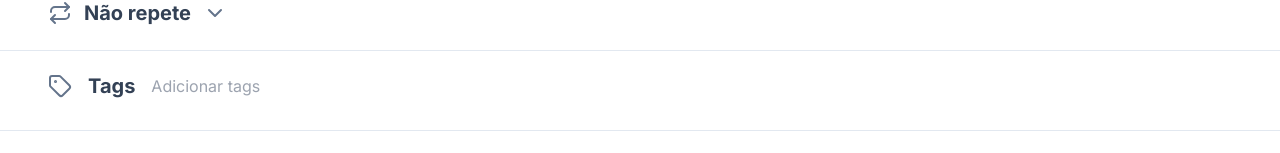
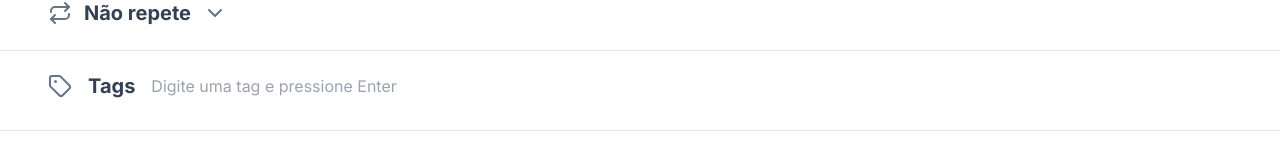
Before and after one commit to Heitor-moreira/Drachma, a React (Vite) app: page / in a window 1280 px wide. Both pictures are taken after a click on the button 513 px from the left and 158 px from the top of the page. Shown: the part 382-535 px from the top of the page. Built offline with nearby package versions, Linux system fonts and the light colour scheme.

Commit message:
fix: corrige composição das tags

```diff
--- a/components/TransactionForm.tsx
+++ b/components/TransactionForm.tsx
@@ -28,9 +28,20 @@ const formatCurrency = (value: string, currencySymbol: string) => {
   return `${currencySymbol} ${number.toLocaleString('pt-BR', { minimumFractionDigits: 2, maximumFractionDigits: 2 })}`;
 };
 
-const normalizeTag = (value: string) => value.trim().toLowerCase().replace(/\s+/g, ' ');
+export const normalizeTag = (value: string) => value.trim().toLowerCase().replace(/\s+/g, ' ');
 const tagKey = (value: string) => normalizeTag(value).normalize('NFD').replace(/[\u0300-\u036f]/g, '').replace(/\s+/g, ' ');
-const uniqueTags = (tags: string[]) => Array.from(new Map(tags.map(tag => [tagKey(tag), normalizeTag(tag).replace(/\s+/g, ' ')])).values());
+export const uniqueTags = (tags: string[]) => {
+  const result: string[] = [];
+  tags.forEach(tag => {
+    const normalized = normalizeTag(tag);
+    if (normalized && !result.some(existing => tagKey(existing) === tagKey(normalized))) result.push(normalized);
+  });
+  return result;
+};
+export const commitTag = (tags: string[], value: string) => {
+  const normalized = normalizeTag(value);
+  return normalized ? uniqueTags([...tags, normalized]) : uniqueTags(tags);
+};
 
 type RecurrenceFrequency = 'NONE' | 'DAILY' | 'WEEKLY' | 'MONTHLY' | 'YEARLY';
 type RecurrenceEndMode = 'INFINITE' | 'COUNT';
@@ -44,6 +55,7 @@ const TransactionForm: React.FC<Props> = ({ onAdd, onClose, onDelete, initialDat
   const [committedTags, setCommittedTags] = useState<string[]>(uniqueTags(initialData?.tags || []));
   const [tagsText, setTagsText] = useState('');
   const [isTagsFocused, setIsTagsFocused] = useState(false);
+  const isTagComposingRef = useRef(false);
   type EntryKind = 'INCOME' | 'EXPENSE' | 'SAVINGS' | 'CARD';
   const startingGroup = initialData?.entryType || initialFinancialGroup;
   const initialKind: EntryKind = initialData?.entryType || (startingGroup === 'CARD' ? 'CARD' : startingGroup === 'SAVINGS' ? 'SAVINGS' : startingGroup === 'EXPENSE' ? 'EXPENSE' : 'INCOME');
@@ -63,14 +75,10 @@ const TransactionForm: React.FC<Props> = ({ onAdd, onClose, onDelete, initialDat
     })
     .slice(0, 3);
   const allTags = uniqueTags([...committedTags, ...(tagsText.trim() ? [tagsText] : [])]);
-  const handleTagInput = (value: string) => {
-    if (/\s$/.test(value)) {
-      const tag = normalizeTag(value);
-      if (tag && !committedTags.some(committedTag => tagKey(committedTag) === tagKey(tag))) setCommittedTags(prev => uniqueTags([...prev, tag]));
-      setTagsText('');
-      return;
-    }
-    setTagsText(value.toLowerCase());
+  const handleTagInput = (value: string) => setTagsText(value);
+  const commitCurrentTag = () => {
+    setCommittedTags(prev => commitTag(prev, tagsText));
+    setTagsText('');
   };
   const kindMeta = { INCOME: { label: 'Entrada', color: 'text-emerald-600', pill: '#d1fae5', button: 'bg-emerald-500', icon: ArrowDownLeft }, EXPENSE: { label: 'Saída', color: 'text-rose-600', pill: '#ffe4e6', button: 'bg-rose-500', icon: ArrowUpRight }, SAVINGS: { label: 'Economia', color: 'text-lime-600', pill: '#ecfccb', button: 'bg-lime-500', icon: ArrowDownLeft }, CARD: { label: 'Gasto com cartão', color: 'text-violet-600', pill: '#ede9fe', button: 'bg-violet-600', icon: CreditCard } }[entryKind];
   const selectKind = (kind: EntryKind) => { setEntryKind(kind); };
@@ -313,13 +321,18 @@ const TransactionForm: React.FC<Props> = ({ onAdd, onClose, onDelete, initialDat
                 onFocus={() => setIsTagsFocused(true)}
                 onBlur={() => setTimeout(() => setIsTagsFocused(false), 100)}
                 onChange={e => handleTagInput(e.currentTarget.value)}
-                placeholder={committedTags.length === 0 ? 'Adicionar tags' : ''}
+                placeholder={committedTags.length === 0 ? 'Digite uma tag e pressione Enter' : ''}
                 className="min-w-0 flex-1 self-center bg-transparent px-0 py-0 text-base leading-normal outline-none dark:text-dark-app-text-primary"
                 style={{ fontSize: '16px' }}
                 aria-label="Adicionar tags"
                 aria-autocomplete="list"
                 aria-expanded={isTagsFocused && currentTagQuery.length > 0 && suggestedTags.length > 0}
-                onKeyDown={e => { if (e.key === 'Escape') { e.preventDefault(); setIsTagsFocused(false); } }}
+                onCompositionStart={() => { isTagComposingRef.current = true; }}
+                onCompositionEnd={e => { isTagComposingRef.current = false; setTagsText(e.currentTarget.value); }}
+                onKeyDown={e => {
+                  if (e.key === 'Escape') { e.preventDefault(); setIsTagsFocused(false); }
+                  if (e.key === 'Enter' && !isTagComposingRef.current) { e.preventDefault(); commitCurrentTag(); }
+                }}
               />
             </div>
             {isTagsFocused && currentTagQuery && suggestedTags.length > 0 && <div className="absolute left-0 top-full z-20 mt-2 w-64 max-w-[calc(100vw-3rem)] overflow-hidden rounded-xl border border-slate-200 bg-white shadow-lg dark:border-dark-app-border dark:bg-dark-app-surface-secondary" role="listbox" aria-label="Sugestões de tags">
```
Also changed, not shown: 1 other file (tests, documents, lock files or other folders).
